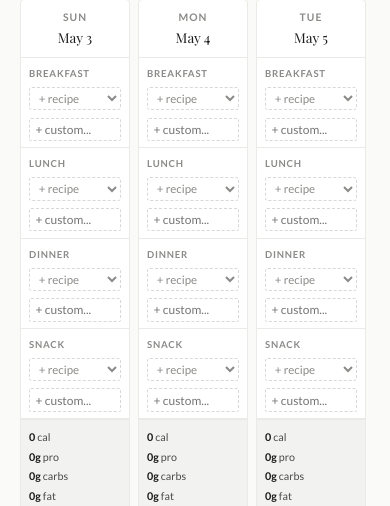
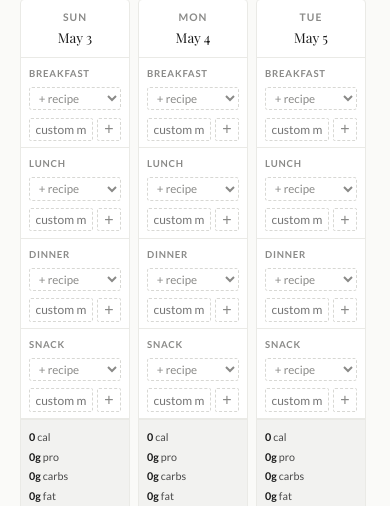
Before and after one commit to NashaFrith/cookies, a Flask app: page /plan in a window 390 px wide. Shown: the part 348-854 px from the top of the page. Run offline with Flask 3, Linux system fonts and the light colour scheme; the visitor is signed in with stand-in values (Sample User, id 1); some web fonts are replaced.

Commit message:
Add tap-to-add button for custom planner entries on mobile
Co-Authored-By: Claude Sonnet 4.6 <noreply@anthropic.com>

```diff
--- a/static/css/style.css
+++ b/static/css/style.css
@@ -1376,8 +1376,15 @@ body {
     color: var(--text-soft);
 }
 
+.planner-custom-row {
+    display: flex;
+    gap: 0.25rem;
+    margin-top: 0.2rem;
+}
+
 .planner-custom-input {
-    width: 100%;
+    flex: 1;
+    min-width: 0;
     font-size: 0.75rem;
     font-family: var(--font-body);
     border: 1px dashed var(--border);
@@ -1385,11 +1392,27 @@ body {
     padding: 0.2rem 0.35rem;
     background: transparent;
     color: var(--text-main);
-    margin-top: 0.2rem;
 }
 
 .planner-custom-input:focus {
     outline: none;
+    border-color: var(--text-muted);
+}
+
+.planner-custom-add {
+    background: none;
+    border: 1px dashed var(--border);
+    border-radius: var(--radius-sm);
+    color: var(--text-muted);
+    font-size: 1rem;
+    line-height: 1;
+    padding: 0.1rem 0.4rem;
+    cursor: pointer;
+    transition: color 0.15s, border-color 0.15s;
+}
+
+.planner-custom-add:hover {
+    color: var(--text-main);
     border-color: var(--text-muted);
 }
 
--- a/static/js/planner.js
+++ b/static/js/planner.js
@@ -85,8 +85,11 @@ function renderGrid(data) {
                         <option value="">+ recipe</option>
                         ${groupedOpts}
                     </select>
-                    <input class="planner-custom-input" type="text" placeholder="+ custom..."
+                    <div class="planner-custom-row">
+                        <input class="planner-custom-input" type="text" placeholder="custom meal..."
                             data-date="${day.date}" data-slot="${slot}">
+                        <button class="planner-custom-add" data-date="${day.date}" data-slot="${slot}">+</button>
+                    </div>
                 </div>
             `).join('')}
             <div class="planner-day-totals">
@@ -127,16 +130,26 @@ function renderGrid(data) {
     });
 
     // Custom entry handlers
-    grid.querySelectorAll('.planner-custom-input').forEach(input => {
-        input.addEventListener('keydown', async (e) => {
-            if (e.key !== 'Enter' || !input.value.trim()) return;
+    async function submitCustom(input) {
+        const text = input.value.trim();
+        if (!text) return;
         await fetch('/api/plan/add', {
             method: 'POST',
             headers: { 'Content-Type': 'application/json' },
-                body: JSON.stringify({ date: input.dataset.date, slot: input.dataset.slot, custom_text: input.value.trim() }),
+            body: JSON.stringify({ date: input.dataset.date, slot: input.dataset.slot, custom_text: text }),
         });
         input.value = '';
         refresh();
+    }
+
+    grid.querySelectorAll('.planner-custom-input').forEach(input => {
+        input.addEventListener('keydown', (e) => { if (e.key === 'Enter') submitCustom(input); });
+    });
+
+    grid.querySelectorAll('.planner-custom-add').forEach(btn => {
+        btn.addEventListener('click', () => {
+            const input = btn.closest('.planner-custom-row').querySelector('.planner-custom-input');
+            submitCustom(input);
         });
     });
 }
```
Lines whose indentation alone changed are shown as unchanged.
